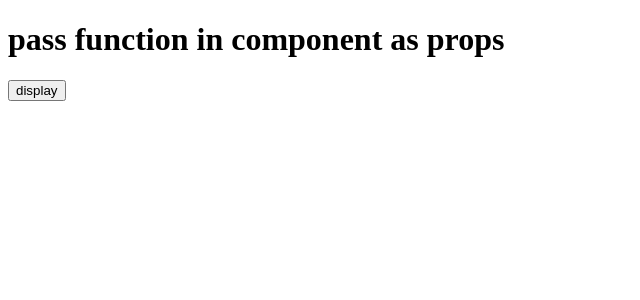
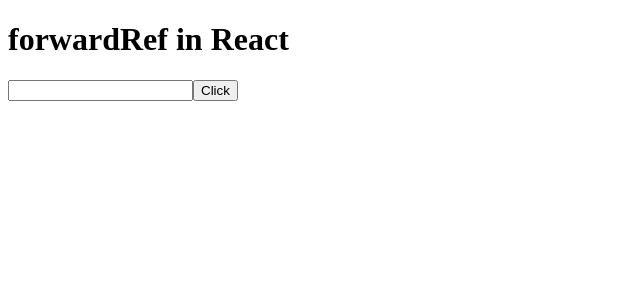
Before and after one commit to Sonukumar201995/React-practice-03, a React (Vite) app: page / in a window 1280 px wide. Shown: the top 300 px of the page, without its empty margins (0-640 px from the left). Built offline with nearby package versions, Linux system fonts and the light colour scheme.

Commit message:
useRef in react

```diff
--- a/src/App.jsx
+++ b/src/App.jsx
@@ -1,16 +1,23 @@
-import User from "./User"
-function App()
-{
-  const displayName=(name)=>{
-    console.log(name)
-  }
-  return(
+import { useRef } from "react";
+import User from "./User";
+
+function App() {
+  let inputRef = useRef(null);
+
+  let updateInput = () => {
+    inputRef.current.value = 1000;
+    inputRef.current.focus();
+  };
+
+  return (
     <>
-    <h1>pass function in component as props</h1>
+      <h1>forwardRef in React</h1>
 
-    <User displayName={displayName} name="sonu kumar"/>
+      <User ref={inputRef} />
 
+      <button onClick={updateInput}>Click</button>
     </>
-  )
+  );
 }
+
 export default App;
--- a/src/User.jsx
+++ b/src/User.jsx
@@ -1,12 +1,11 @@
+import { forwardRef } from "react";
 
-
-function User({displayName,name})
-{
-    return(
-        <>
-            <button onClick={()=>displayName(name)}>display</button>
-        </>
-    )
+function User(props, ref) {
+  return (
+    <>
+      <input type="text" ref={ref} />
+    </>
+  );
 }
 
-export default User;
+export default forwardRef(User);
```
